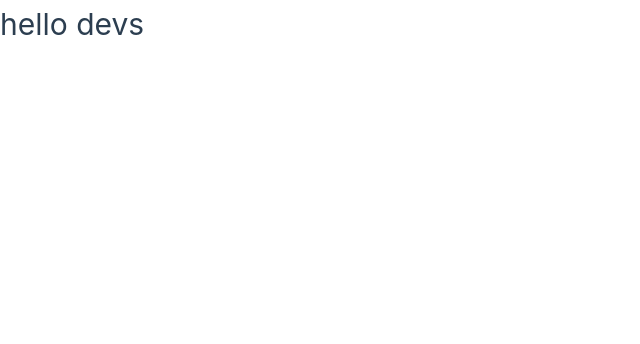
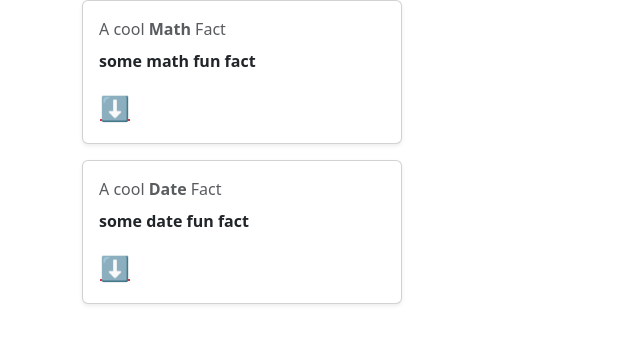
Before and after one commit to lebel-hounkanrin/Digitevent_test, a Vue app: page / in a window 1280 px wide. Shown: the top 344 px of the page, without its empty margins (0-640 px from the left). Built offline with nearby package versions, Linux system fonts and the light colour scheme; the HTML template or start-up script is replaced by a standard one.

Commit message:
feat: update factcard style and use fake value

```diff
--- a/src/App.vue
+++ b/src/App.vue
@@ -1,9 +1,17 @@
 <script setup lang="ts">
 
+import FactCard from '@/components/FactCard.vue'
 </script>
 
 <template>
-<h1>hello devs</h1>
+  <div class="container">
+    <div class="row">
+      <div class="col-md-6">
+        <FactCard title="Math" fact="some math fun fact" />
+        <FactCard title="Date" fact="some date fun fact" />
+      </div>
+    </div>
+  </div>
 </template>
 
 <style scoped>
--- a/src/components/FactCard.vue
+++ b/src/components/FactCard.vue
@@ -1,18 +1,25 @@
 <script setup lang="ts">
   interface FactCardProps {
     title: string,
-    description: string
+    fact: string
   }
   defineProps<FactCardProps>();
 </script>
 
 <template>
-<div class="card">
-  <div class="card-body">
-    <p>A cool {{title}} Fact</p>
-    <p>{{description}}</p>
+  <div class="card shadow-sm mb-3" style="width: 20rem;">
+    <div class="card-body">
+      <p class="text-muted mb-2">
+        A cool <strong>{{ title }}</strong> Fact
+      </p>
+      <p class="card-text fw-bold">
+        {{ fact }}
+      </p>
+      <div class="">
+        <button class="btn btn-link text-danger fs-4 p-0">&#x2B07;</button>
+      </div>
+    </div>
   </div>
-</div>
 </template>
 
 <style scoped>
--- a/src/main.ts
+++ b/src/main.ts
@@ -1,4 +1,5 @@
 import './assets/main.css'
+import 'bootstrap/dist/css/bootstrap.min.css';
 
 import { createApp } from 'vue'
 import App from './App.vue'
```
